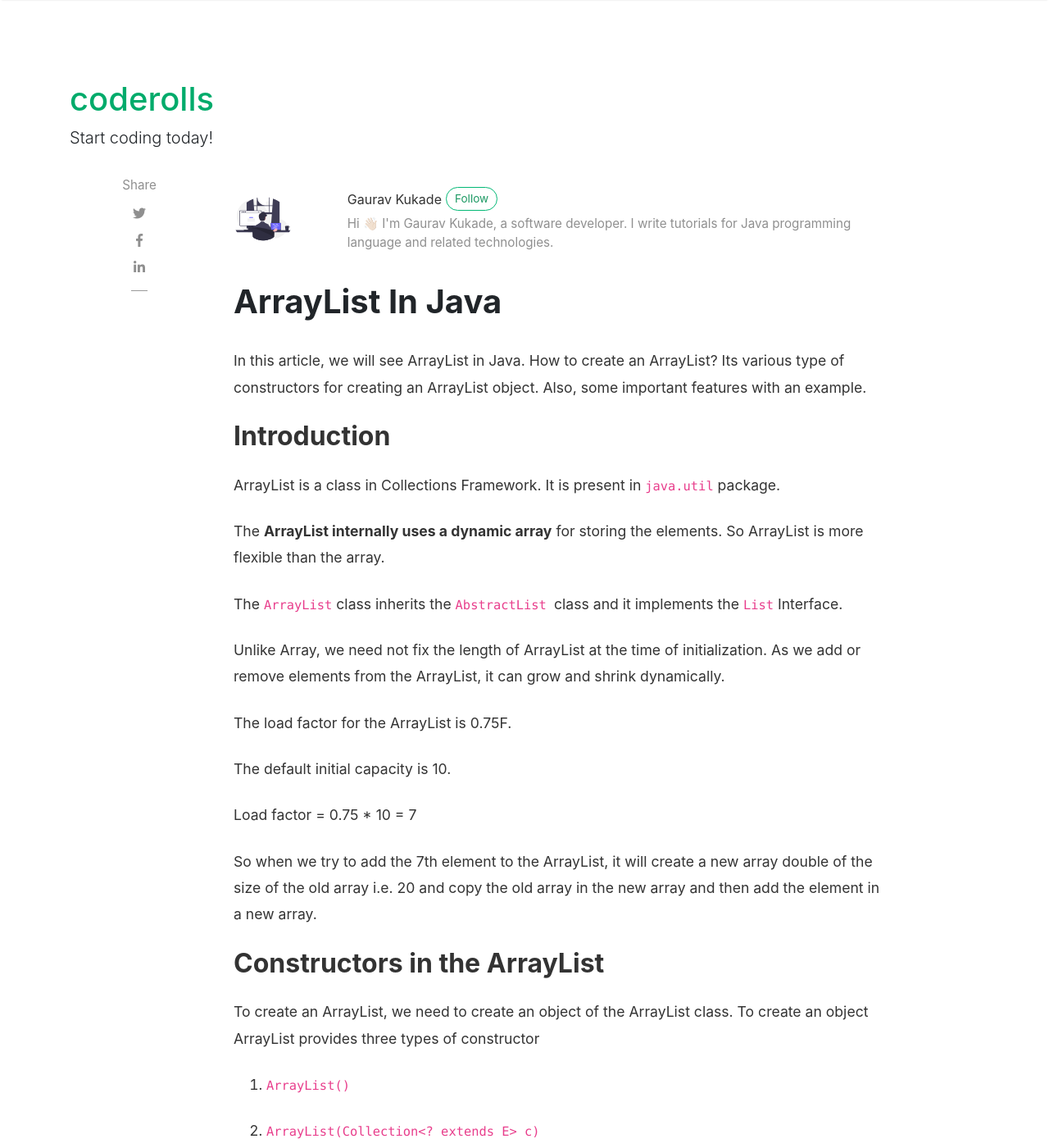
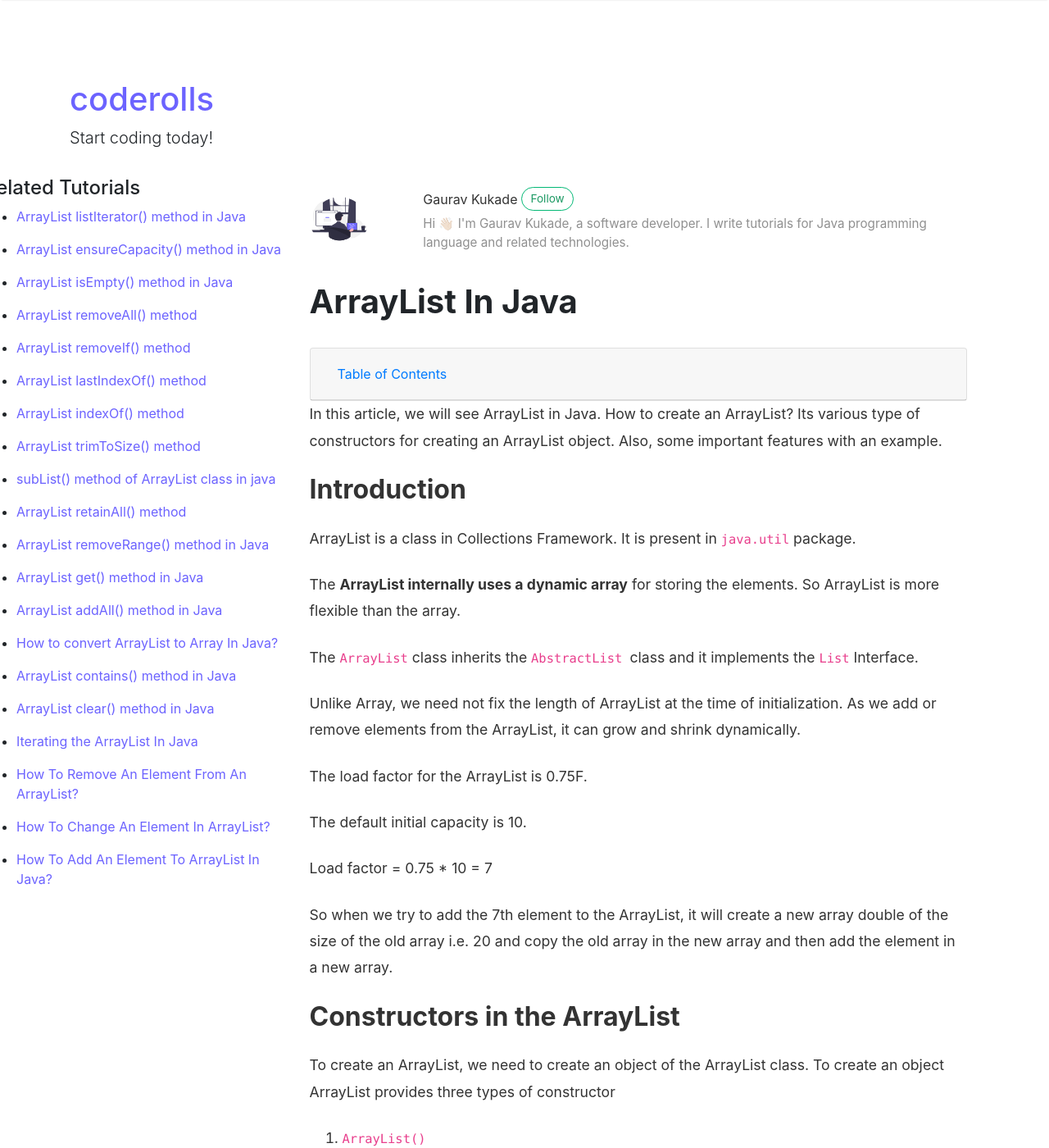
Before and after one commit to coderolls/coderolls-blog, a Jekyll site: the page built from _posts/collections/arraylist/2021-11-24-arraylist-in-java.md, in a window 1280 px wide and 1400 px high. Shown: the whole window at 82% size. Built offline with Jekyll 4.4.1, drawn with Linux system fonts in a browser that asks for light colours; nearby versions of some CDN libraries; comment, search, counter and statistics services are not loaded; some of the changed text lies outside the part shown.

Commit message:
Add related post side bar and table of contents collapse

```diff
--- /dev/null
+++ b/_includes/mailchimp_newsletter_box.html
@@ -0,0 +1,22 @@
+<div class="border p-5 bg-lightblue">
+    <div class="row justify-content-between">
+        <div class="col-md-6 mb-2 mb-md-0">
+            <h5 class="font-weight-bold">Join Newsletter</h5>
+            Get the latest tutorials right in your inbox. We never spam!
+        </div>
+        <div class="col-md-6">
+            <div class="row">
+                <form action="{{site.mailchimp-list}}" method="post" name="mc-embedded-subscribe-form" class="wj-contact-form validate w-100" target="_blank" novalidate>
+                <div class="mc-field-group">
+
+                    <input type="email" placeholder="Enter e-mail address" name="EMAIL" class="required email form-control w-100" id="mce-EMAIL" autocomplete="on" required>
+
+
+                    <button type="submit" value="Subscribe" name="subscribe" class="heart btn btn-success btn-block w-100 mt-2">Subscribe</button>
+
+                </div>
+                </form>
+            </div>
+        </div>
+    </div>
+</div>
--- a/_includes/related_posts.html
+++ b/_includes/related_posts.html
@@ -1,6 +1,6 @@
 <div class="relatedPosts">
 
-<h4>You May Also Enjoy</h4>
+<h4>You May Also Like</h4>
 
 {% assign maxRelated = 6 %}
 {% assign minCommonTags =  2 %}
--- /dev/null
+++ b/_includes/related_posts_sidebar.html
@@ -0,0 +1,38 @@
+<div class="related-posts-sidebar ">
+
+<h4>Related Tutorials</h4>
+
+{% assign maxRelated = 25 %}
+{% assign minCommonTags =  2 %}
+{% assign maxRelatedCounter = 0 %}
+
+<ul>
+{% for post in site.posts %}
+
+  {% assign sameTagCount = 0 %}
+  {% assign commonTags = '' %}
+
+  {% for category in post.categories %}
+    {% if post.url != page.url %}
+      {% if page.categories contains category %}
+        {% assign sameTagCount = sameTagCount | plus: 1 %}
+        {% capture tagmarkup %} <span class="label label-default">{{ category }}</span> {% endcapture %}
+        {% assign commonTags = commonTags | append: tagmarkup %}
+      {% endif %}
+    {% endif %}
+  {% endfor %}
+
+  {% if sameTagCount >= minCommonTags %}
+    <li>
+    <div>
+    <p><a href="{{ site.baseurl }}{{ post.url }}">{{ post.title }}</a></p><!-- {{ commonTags }} -->
+    </div>
+    </li>
+    {% assign maxRelatedCounter = maxRelatedCounter | plus: 1 %}
+    {% if maxRelatedCounter >= maxRelated %}
+      {% break %}
+    {% endif %}
+  {% endif %}
+{% endfor %}
+</ul>
+</div>
--- a/_layouts/post.html
+++ b/_layouts/post.html
@@ -10,9 +10,15 @@ post_class: post-template
 <div class="container">
     <div class="row">
 
+        <!-- Post Share
+        <div class="col-md-1 pl-0">
+            {% include share.html %}
+        </div>
+ -->
+
         <!-- Post Share -->
-        <div class="col-md-2 pl-0">
-            {% include share.html %}
+        <div class="col-md-3" pl-0>
+            {% include related_posts_sidebar.html %}
         </div>
 
         <!-- Post -->
@@ -60,10 +66,29 @@ post_class: post-template
                     {% if page.beforetoc %}
                         <p><em>{{page.beforetoc}}</em></p>
                     {% endif %}
+                    <!-- commented default toc , added colaapsable below
                     <div class="toc mt-4 mb-4 lead">
                         <h3 class="font-weight-bold">Summary</h3>
                         {% include toc.html html=content %}
                     </div>
+                    -->
+                    <div id="accordion">
+                        <div class="card">
+                          <div class="card-header" id="headingTwo">
+                            <h5 class="mb-0">
+                              <button class="btn btn-link collapsed" data-toggle="collapse" data-target="#collapseTwo" aria-expanded="false" aria-controls="collapseTwo">
+                                Table of Contents
+                              </button>
+                            </h5>
+                          </div>
+                          <div id="collapseTwo" class="collapse" aria-labelledby="headingTwo" data-parent="#accordion">
+                            <div class="card-body">
+                                {% include toc.html html=content %}
+                            </div>
+                          </div>
+                        </div>
+                    </div>
+
                 {% endif %}
                 <!-- End Toc -->
                 {{content}}
@@ -71,32 +96,11 @@ post_class: post-template
                 <!-- ==============================Related Post include=================================-->
                 {% include related_posts.html %}
                 <!-- ==============================Related Post include=================================-->
-                <!-- Mailchimp Subscribe Form -->
+                <!-- ==============================Mailchimp Subscribe Form=============================-->
                 {% if site.mailchimp-list %}
-                <div class="border p-5 bg-lightblue">
-                    <div class="row justify-content-between">
-                        <div class="col-md-6 mb-2 mb-md-0">
-                            <h5 class="font-weight-bold">Join Newsletter</h5>
-                            Get the latest tutorials right in your inbox. We never spam!
-                        </div>
-                        <div class="col-md-6">
-                            <div class="row">
-                                <form action="{{site.mailchimp-list}}" method="post" name="mc-embedded-subscribe-form" class="wj-contact-form validate w-100" target="_blank" novalidate>
-                                <div class="mc-field-group">
-
-                                    <input type="email" placeholder="Enter e-mail address" name="EMAIL" class="required email form-control w-100" id="mce-EMAIL" autocomplete="on" required>
-
-
-                                    <button type="submit" value="Subscribe" name="subscribe" class="heart btn btn-success btn-block w-100 mt-2">Subscribe</button>
-
-                                </div>
-                                </form>
-                            </div>
-                        </div>
-                    </div>
-                </div>
+                    {% include mailchimp_newsletter_box.html %}
                 {% endif %}
-                <!-- End Mailchimp Subscribe Form -->
+                <!-- =============================End Mailchimp Subscribe Form========================== -->
 
             </div>
 
@@ -158,6 +162,7 @@ post_class: post-template
         </div>
         <!-- End Post -->
 
+
     </div>
 </div>
 <!-- End Article
@@ -168,7 +173,10 @@ post_class: post-template
 {% if page.comments != false %}
     <div class="container">
         <div id="comments" class="row justify-content-center mb-5">
-            <div class="col-md-8">
+            <div class="col-md-3">
+
+            </div>
+            <div class="col-md-9">
                 {% include disqus.html %}
             </div>
         </div>
--- a/assets/css/screen.css
+++ b/assets/css/screen.css
@@ -4,20 +4,20 @@ Copyright: Sal, WowThemes.net, https://www.wowthemes.net
 License: https://www.wowthemes.net/freebies-license/
 */
 @media screen and (min-width:1500px) {
-    html { font-size:18px; } /* Increase the font size on higher resolutions */
-    .container {max-width:80%;}
+    html { font-size:19px; } /* Increase the font size on higher resolutions */
+    .container {max-width:90%;}
 }
 .mainheading {
     padding: 1rem 0rem;
 }
 
 a {
-    color: #00ab6b;
+    color: #6C63FF;
     transition: all 0.2s;
 }
 
 a:hover {
-    color: #038252;
+    color: #9400d3;
     text-decoration: none;
 }
 
@@ -786,6 +786,12 @@ iframe {
     .jumbotron.fortags .row {
         margin: 0;
     }
+
+    .related-posts-sidebar {
+        top: 100px;
+        margin-left: -120px;
+        font-family: -apple-system,  system-ui, BlinkMacSystemFont, "Segoe UI", "Helvetica Neue", Arial, sans-serif, "Apple Color Emoji", "Segoe UI Emoji", "Segoe UI Symbol", "Noto Color Emoji";
+    }
 }
 
 .jumbotron.fortags {
```
Also changed, not shown: _posts/collections/arraylist/2021-11-24-arraylist-in-java.md (+2 -0 lines), _posts/groovy/2020-12-31-hello-world-in-groovy.md (+1 -1 lines).
